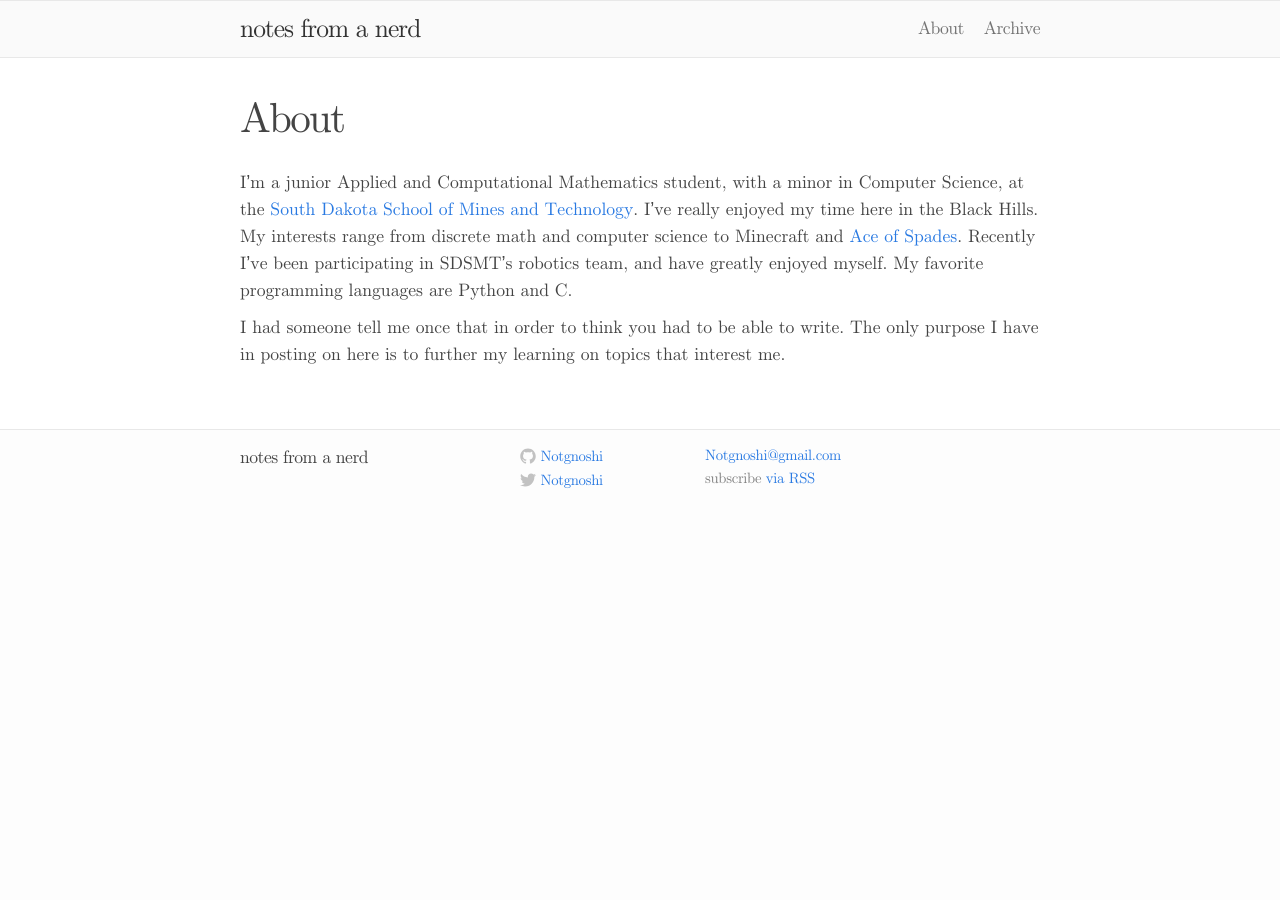
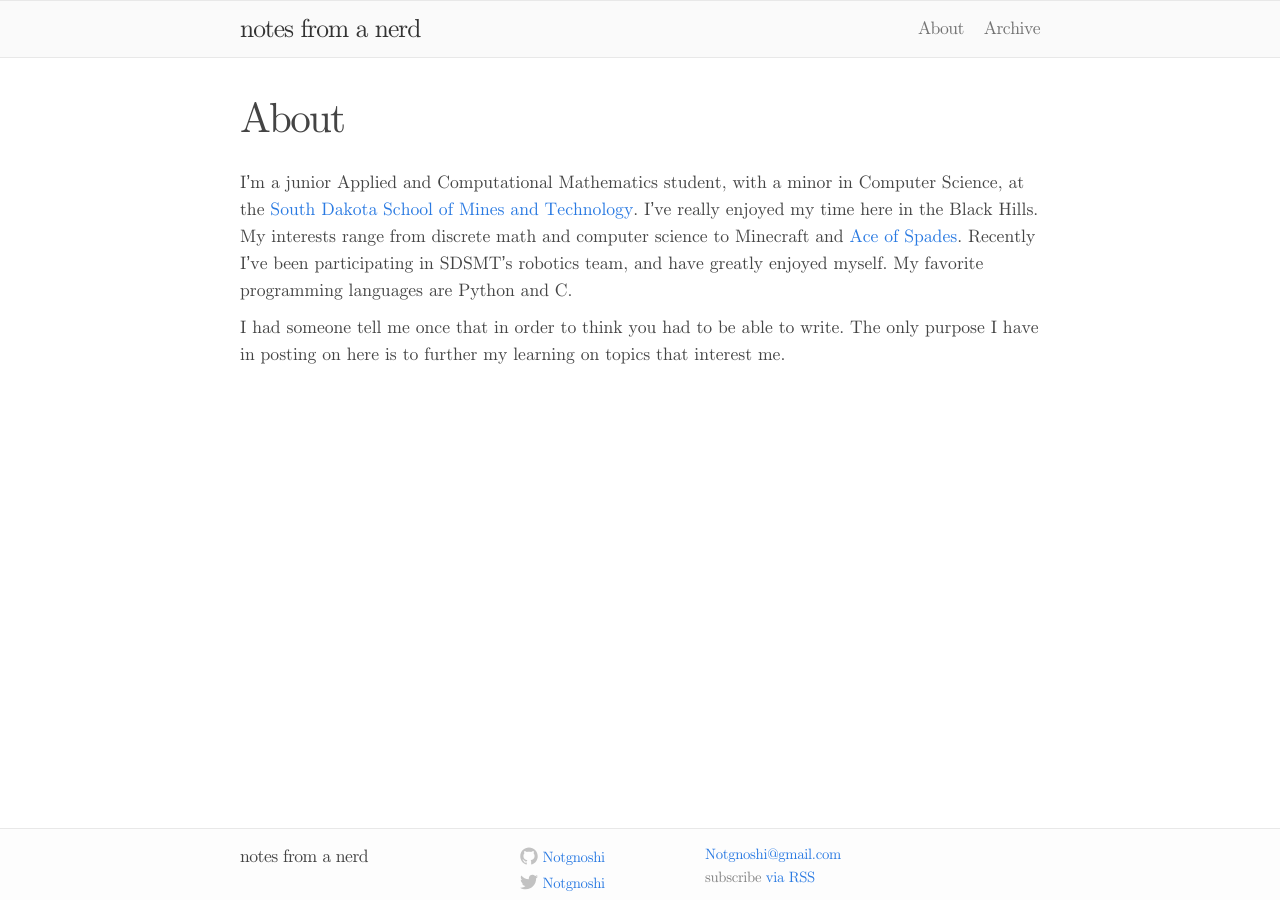
Before and after one commit to Notgnoshi/notgnoshi.github.io, a Jekyll site: the page built from _pages/about.md, in a window 1280 px wide. Built offline with Jekyll 4.4.1, drawn with Linux system fonts in a browser that asks for light colours.

Commit message:
changed footer to sticky footer, flexbox style

```diff
--- a/assets/main.css
+++ b/assets/main.css
@@ -100,6 +100,9 @@ body {
     line-height: 1.5;
     font-weight: 300;
     background-color: #fdfdfd;
+    min-height: 100%;
+    display: flex;
+    flex-direction: column;
 }
 
 /* Custom bold color */
@@ -171,17 +174,17 @@ a:visited { color: #2a7ae2; }
 
 .site-footer {
     border-top: 1px solid #e8e8e8;
-    padding: 15px 0;
+    padding-top: 15px;
+    padding-bottom: 5px;
 }
 
 .footer-heading {
     font-size: 18px;
     font-weight: 300;
     letter-spacing: -.5px;
-    margin-bottom: 15px;
 }
 
-.site-footer .column { float: left; margin-bottom: 15px; }
+.site-footer .column { float: left; margin-bottom: 0px; }
 
 .footer-col-1 {
     width: 270px; /*fallback*/
@@ -219,8 +222,8 @@ a:visited { color: #2a7ae2; }
 .github-icon-svg,
 .twitter-icon-svg {
     display: inline-block;
-    width: 16px;
-    height: 16px;
+    width: 18px;
+    height: 18px;
     position: relative;
     top: 3px;
 }
@@ -232,6 +235,7 @@ a:visited { color: #2a7ae2; }
 .page-content {
     padding: 30px 0;
     background-color: #fff;
+    flex: 1;
 }
 
 
```
